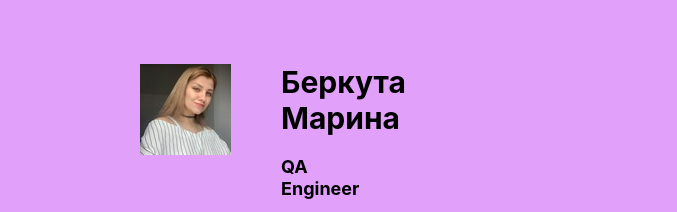
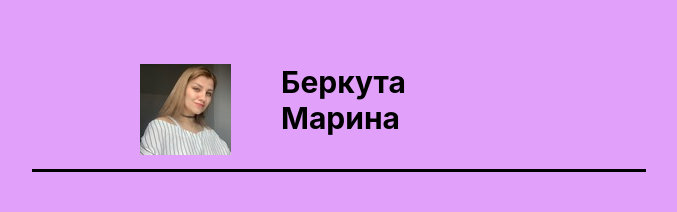
Before and after one commit to yryry2112/Layout, a plain HTML site: page index.html in a window 1280 px wide. Shown: the top 212 px of the page, without its empty margins (389-1066 px from the left). Drawn offline with Linux system fonts and the light colour scheme.

Commit message:
delite QA

```diff
--- a/index.html
+++ b/index.html
@@ -14,7 +14,7 @@
                 <img src="images/i.jpg" alt="моя фотка" class="photo-jpg" >
              </a>
              <h1 class="initials">Беркута Марина</h1>
-             <h2 class="positian">QA Engineer</h2>
+
              <a class="line">
                 <img src="images/linia.svg" alt="линия" class="line-svg">
              </a>
```
